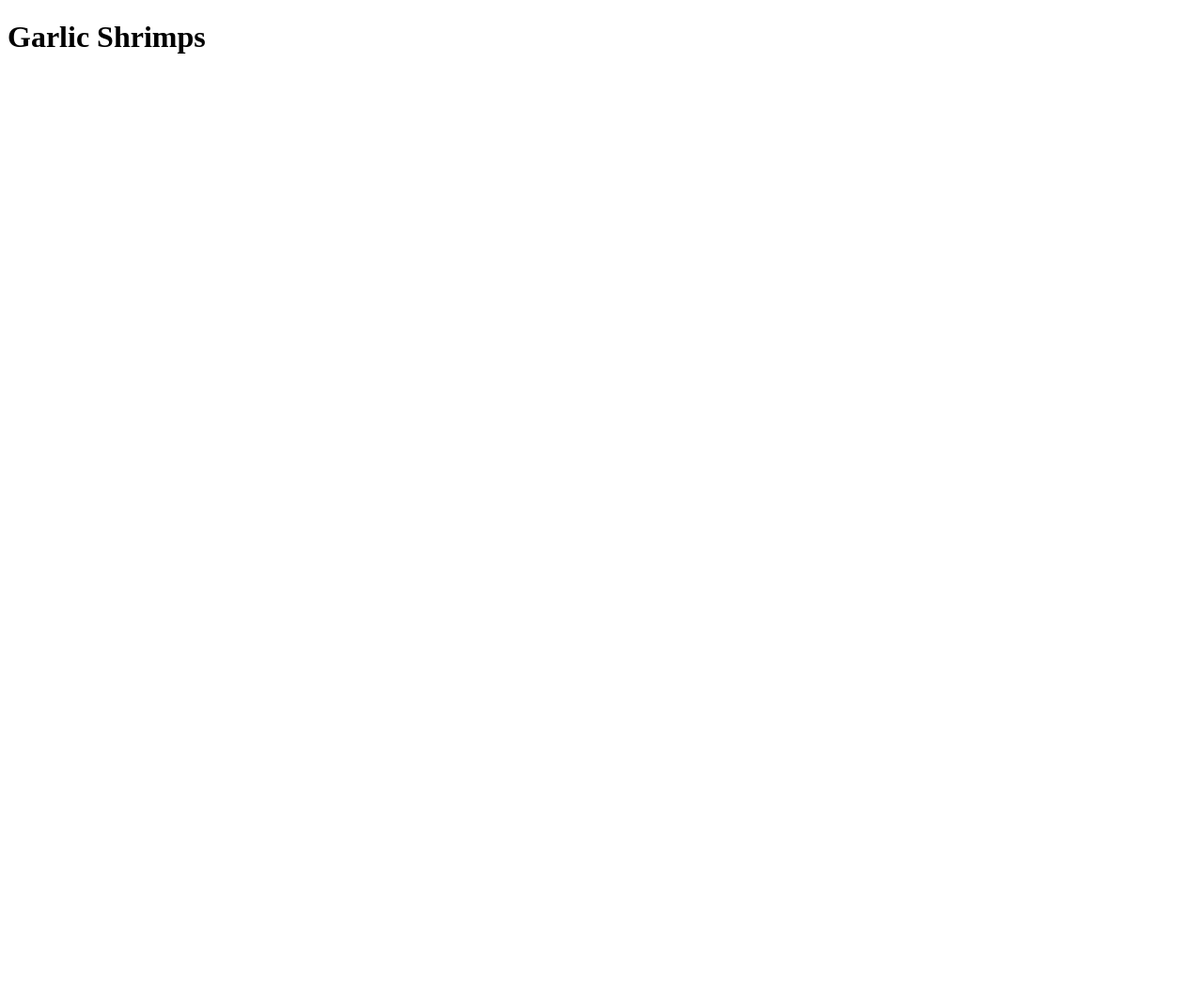
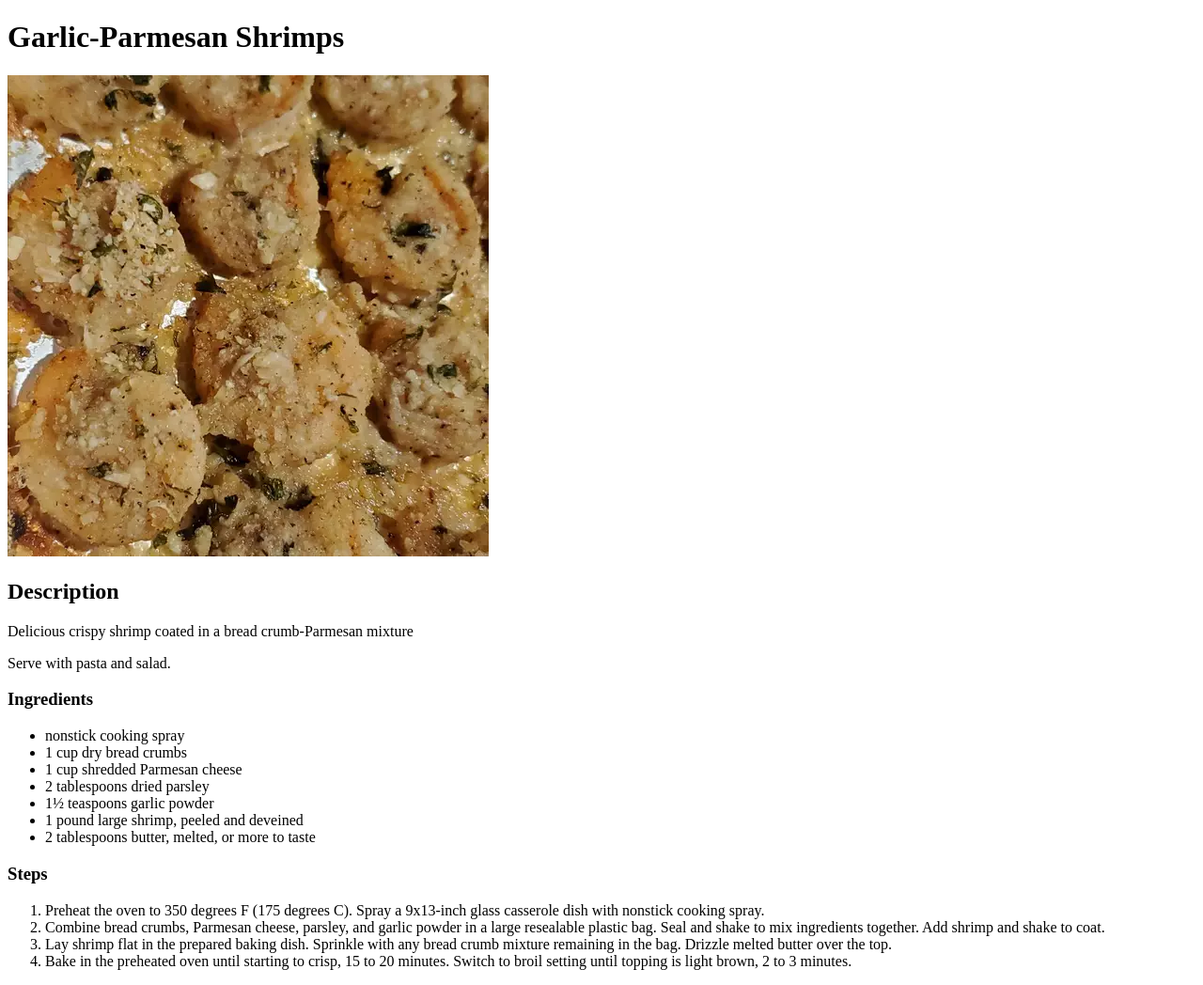
Before and after one commit to Phammerman/odin-recipes, a plain HTML site: page recipes/garlic-shrimp.html in a window 1280 px wide. Shown: the whole page at 94% size. Before the commit the page ends 800 px from the top, so only its background shows below. Drawn offline with Linux system fonts and the light colour scheme.

Commit message:
Added elements to garlic-shrimp.html and name fix
Added elements

h2 Description
h3 Igredients & steps
ul & ol Igredients & steps

Name fix

Link name in index.html tol garlic-shrimp html

```diff
--- a/recipes/garlic-shrimp.html
+++ b/recipes/garlic-shrimp.html
@@ -7,6 +7,27 @@
     <title>Recipies</title>
 </head>
 <body>
-    <h1>Garlic Shrimps</h1>
+    <h1>Garlic-Parmesan Shrimps</h1>
+    <img src="../images/garlic_shrimp.png" alt="Garlic-Parmesan Shrimp">
+    <h2>Description</h2>
+    <p>Delicious crispy shrimp coated in a bread crumb-Parmesan mixture</p>
+    <p>Serve with pasta and salad.</p>
+    <h3>Ingredients</h3>
+    <ul>
+        <li>nonstick cooking spray</li>
+        <li>1 cup dry bread crumbs</li>
+        <li>1 cup shredded Parmesan cheese</li>
+        <li>2 tablespoons dried parsley</li>
+        <li>1½ teaspoons garlic powder</li>
+        <li>1 pound large shrimp, peeled and deveined</li>
+        <li>2 tablespoons butter, melted, or more to taste</li>
+    </ul>
+    <h3>Steps</h3>
+    <ol>
+        <li>Preheat the oven to 350 degrees F (175 degrees C). Spray a 9x13-inch glass casserole dish with nonstick cooking spray.</li>
+        <li>Combine bread crumbs, Parmesan cheese, parsley, and garlic powder in a large resealable plastic bag. Seal and shake to mix ingredients together. Add shrimp and shake to coat.</li>
+        <li>Lay shrimp flat in the prepared baking dish. Sprinkle with any bread crumb mixture remaining in the bag. Drizzle melted butter over the top.</li>
+        <li>Bake in the preheated oven until starting to crisp, 15 to 20 minutes. Switch to broil setting until topping is light brown, 2 to 3 minutes.</li>
+    </ol>
 </body>
 </html>
```
Also changed, not shown: index.html (+1 -1 lines), images/garlic_shrimp.png (added).
